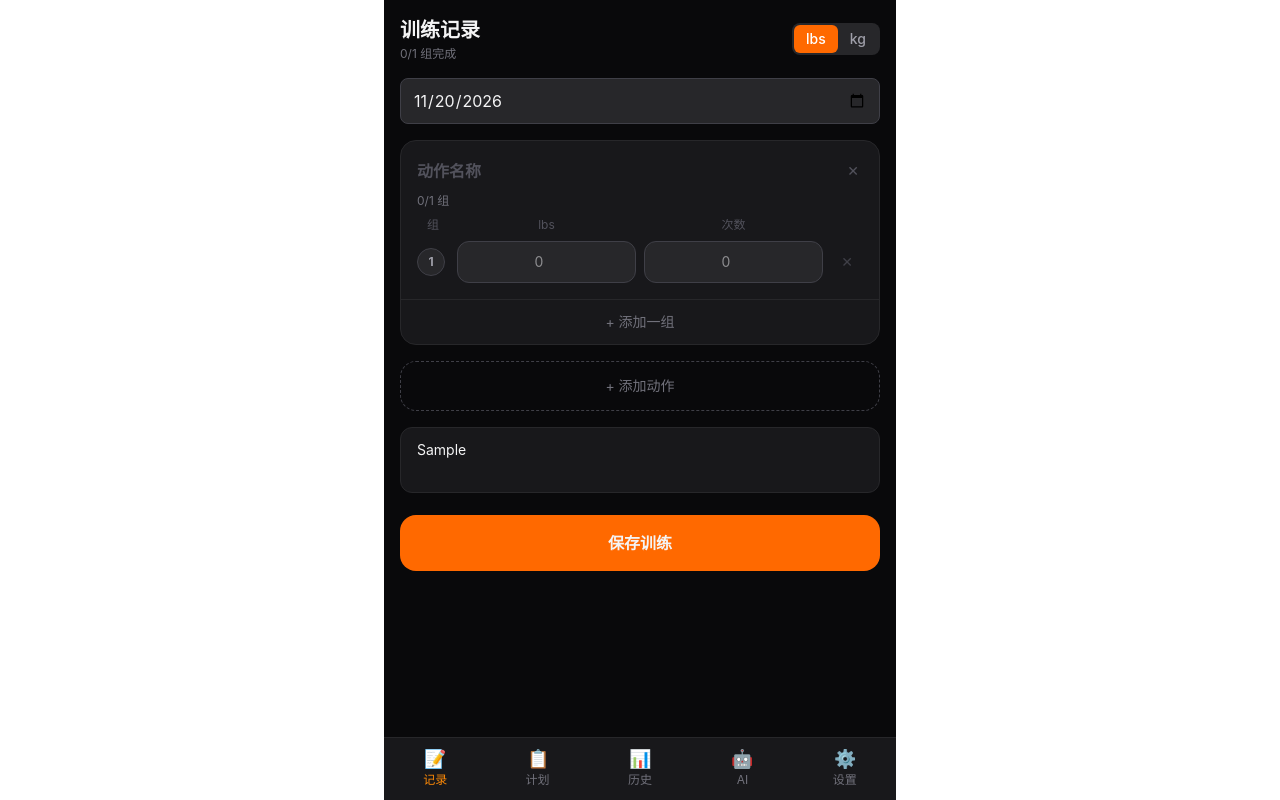
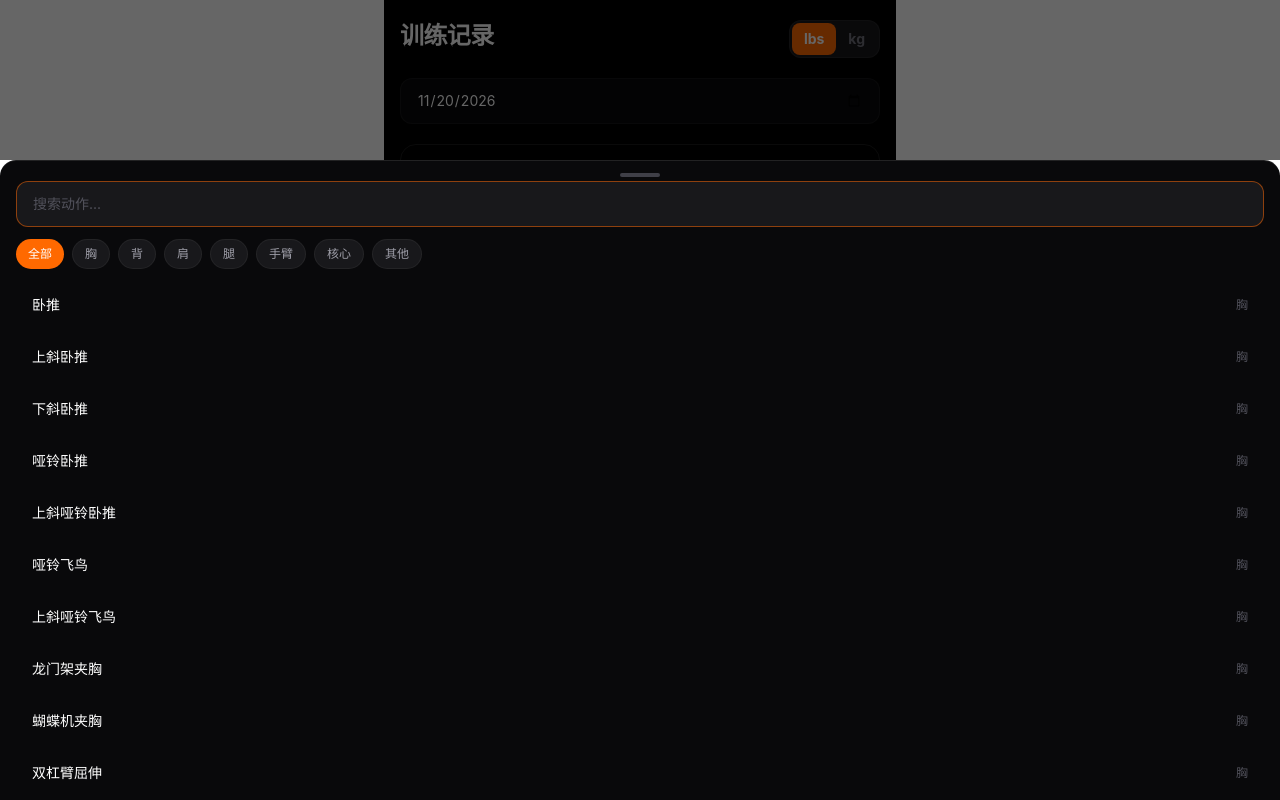
Before and after one commit to kjkjdhy/Gym-tracking-app, a React (Vite) app: page / in a window 1280 px wide. Both pictures are taken after typing "Sample" into the empty fields and a click on the button "+ 添加动作". Built offline with nearby package versions, Linux system fonts and the light colour scheme.

Commit message:
Style D redesign + exercise picker library

```diff
--- a/src/App.tsx
+++ b/src/App.tsx
@@ -19,7 +19,7 @@ export default function App() {
   const [activeTab, setActiveTab] = useState<Tab>('log')
 
   return (
-    <div className="flex flex-col h-screen bg-zinc-950 text-zinc-100 max-w-lg mx-auto">
+    <div className="flex flex-col h-screen bg-black text-white max-w-lg mx-auto">
       <main className="flex-1 overflow-y-auto">
         {activeTab === 'log' && <LogPage />}
         {activeTab === 'plan' && <PlanPage />}
@@ -28,7 +28,7 @@ export default function App() {
         {activeTab === 'settings' && <SettingsPage />}
       </main>
 
-      <nav className="flex border-t border-zinc-800 bg-zinc-900 pb-safe">
+      <nav className="flex border-t border-white/5 bg-zinc-950 pb-safe">
         {tabs.map((tab) => (
           <button
             key={tab.id}
--- /dev/null
+++ b/src/components/ExercisePicker.tsx
@@ -0,0 +1,110 @@
+import { useState, useEffect, useRef } from 'react'
+import { EXERCISES, CATEGORIES } from '../lib/exercises'
+
+interface Props {
+  onSelect: (name: string) => void
+  onClose: () => void
+}
+
+export default function ExercisePicker({ onSelect, onClose }: Props) {
+  const [query, setQuery] = useState('')
+  const [category, setCategory] = useState('全部')
+  const inputRef = useRef<HTMLInputElement>(null)
+
+  useEffect(() => {
+    setTimeout(() => inputRef.current?.focus(), 100)
+  }, [])
+
+  const categories = ['全部', ...CATEGORIES]
+
+  const filtered = EXERCISES.filter(ex => {
+    const matchCat = category === '全部' || ex.category === category
+    const matchQuery = ex.name.includes(query)
+    return matchCat && matchQuery
+  })
+
+  return (
+    <div className="fixed inset-0 z-50 flex flex-col" onClick={onClose}>
+      {/* 背景遮罩 */}
+      <div className="flex-1 bg-black/60" />
+
+      {/* 底部面板 */}
+      <div
+        className="bg-zinc-950 border-t border-white/10 rounded-t-2xl flex flex-col"
+        style={{ maxHeight: '80vh' }}
+        onClick={e => e.stopPropagation()}
+      >
+        {/* 把手 */}
+        <div className="flex justify-center pt-3 pb-1">
+          <div className="w-10 h-1 bg-zinc-700 rounded-full" />
+        </div>
+
+        {/* 搜索栏 */}
+        <div className="px-4 pb-3">
+          <input
+            ref={inputRef}
+            type="text"
+            value={query}
+            onChange={e => setQuery(e.target.value)}
+            placeholder="搜索动作..."
+            className="w-full bg-zinc-900 rounded-xl px-4 py-3 text-white placeholder-zinc-600 text-sm focus:outline-none border border-white/5 focus:border-orange-500/50"
+          />
+        </div>
+
+        {/* 分类标签 */}
+        <div className="flex gap-2 px-4 pb-3 overflow-x-auto scrollbar-none">
+          {categories.map(cat => (
+            <button
+              key={cat}
+              onClick={() => setCategory(cat)}
+              className={`flex-shrink-0 px-3 py-1.5 rounded-full text-xs font-medium transition-colors ${
+                category === cat
+                  ? 'bg-orange-500 text-white'
+                  : 'bg-zinc-900 text-zinc-400 border border-white/5'
+              }`}
+            >
+              {cat}
+            </button>
+          ))}
+        </div>
+
+        {/* 动作列表 */}
+        <div className="overflow-y-auto flex-1 px-4 pb-6">
+          {filtered.length === 0 && (
+            <div className="text-center py-8">
+              <p className="text-zinc-500 text-sm">没有找到"{query}"</p>
+              <button
+                onClick={() => { onSelect(query); onClose() }}
+                className="mt-3 text-orange-500 text-sm"
+              >
+                直接添加"{query}"
+              </button>
+            </div>
+          )}
+          <div className="space-y-1">
+            {filtered.map(ex => (
+              <button
+                key={ex.name}
+                onClick={() => { onSelect(ex.name); onClose() }}
+                className="w-full flex items-center justify-between px-4 py-3.5 rounded-xl hover:bg-white/5 active:bg-white/10 transition-colors text-left"
+              >
+                <span className="text-white text-sm font-medium">{ex.name}</span>
+                <span className="text-zinc-600 text-xs">{ex.category}</span>
+              </button>
+            ))}
+          </div>
+
+          {/* 自定义输入 */}
+          {query && filtered.length > 0 && (
+            <button
+              onClick={() => { onSelect(query); onClose() }}
+              className="w-full flex items-center px-4 py-3.5 rounded-xl border border-dashed border-white/10 mt-2 text-zinc-500 text-sm"
+            >
+              + 添加自定义"{query}"
+            </button>
+          )}
+        </div>
+      </div>
+    </div>
+  )
+}
--- /dev/null
+++ b/src/lib/exercises.ts
@@ -0,0 +1,78 @@
+export interface ExerciseTemplate {
+  name: string
+  category: string
+}
+
+export const CATEGORIES = ['胸', '背', '肩', '腿', '手臂', '核心', '其他']
+
+export const EXERCISES: ExerciseTemplate[] = [
+  // 胸
+  { name: '卧推', category: '胸' },
+  { name: '上斜卧推', category: '胸' },
+  { name: '下斜卧推', category: '胸' },
+  { name: '哑铃卧推', category: '胸' },
+  { name: '上斜哑铃卧推', category: '胸' },
+  { name: '哑铃飞鸟', category: '胸' },
+  { name: '上斜哑铃飞鸟', category: '胸' },
+  { name: '龙门架夹胸', category: '胸' },
+  { name: '蝴蝶机夹胸', category: '胸' },
+  { name: '双杠臂屈伸', category: '胸' },
+
+  // 背
+  { name: '引体向上', category: '背' },
+  { name: '高位下拉', category: '背' },
+  { name: '坐姿划船', category: '背' },
+  { name: '单臂哑铃划船', category: '背' },
+  { name: '俯身杠铃划船', category: '背' },
+  { name: 'T杠划船', category: '背' },
+  { name: '硬拉', category: '背' },
+  { name: '直腿硬拉', category: '背' },
+  { name: '绳索直臂下压', category: '背' },
+  { name: '反握高位下拉', category: '背' },
+
+  // 肩
+  { name: '杠铃肩推', category: '肩' },
+  { name: '哑铃肩推', category: '肩' },
+  { name: '阿诺德推举', category: '肩' },
+  { name: '侧平举', category: '肩' },
+  { name: '前平举', category: '肩' },
+  { name: '俯身侧平举', category: '肩' },
+  { name: '绳索侧平举', category: '肩' },
+  { name: '颈后推举', category: '肩' },
+  { name: '直立划船', category: '肩' },
+
+  // 腿
+  { name: '深蹲', category: '腿' },
+  { name: '腿举', category: '腿' },
+  { name: '哈克深蹲', category: '腿' },
+  { name: '保加利亚深蹲', category: '腿' },
+  { name: '箭步蹲', category: '腿' },
+  { name: '腿屈伸', category: '腿' },
+  { name: '腿弯举', category: '腿' },
+  { name: '罗马尼亚硬拉', category: '腿' },
+  { name: '小腿提踵', category: '腿' },
+  { name: '坐姿提踵', category: '腿' },
+
+  // 手臂
+  { name: '哑铃弯举', category: '手臂' },
+  { name: '杠铃弯举', category: '手臂' },
+  { name: '锤式弯举', category: '手臂' },
+  { name: '牧师弯举', category: '手臂' },
+  { name: '绳索弯举', category: '手臂' },
+  { name: '集中弯举', category: '手臂' },
+  { name: '窄距卧推', category: '手臂' },
+  { name: '颅骨碎裂者', category: '手臂' },
+  { name: '绳索下压', category: '手臂' },
+  { name: '仰卧臂屈伸', category: '手臂' },
+  { name: '哑铃臂屈伸', category: '手臂' },
+  { name: '绳索臂屈伸', category: '手臂' },
+
+  // 核心
+  { name: '卷腹', category: '核心' },
+  { name: '仰卧起坐', category: '核心' },
+  { name: '悬挂举腿', category: '核心' },
+  { name: '平板支撑', category: '核心' },
+  { name: '俄罗斯转体', category: '核心' },
+  { name: '卷腹机', category: '核心' },
+  { name: '绳索卷腹', category: '核心' },
+]
--- a/src/pages/LogPage.tsx
+++ b/src/pages/LogPage.tsx
@@ -1,7 +1,8 @@
 import { useState, useEffect } from 'react'
 import { db } from '../db'
-import type { ExerciseSet, SetRecord } from '../db'
+import type { ExerciseSet } from '../db'
 import { syncToGitHub } from '../lib/github-sync'
+import ExercisePicker from '../components/ExercisePicker'
 
 function localToday() {
   const d = new Date()
@@ -17,23 +18,14 @@ interface Draft {
   unit: 'kg' | 'lbs'
 }
 
-function saveDraft(draft: Draft) {
-  localStorage.setItem(DRAFT_KEY, JSON.stringify(draft))
+function saveDraft(d: Draft) { localStorage.setItem(DRAFT_KEY, JSON.stringify(d)) }
+function loadDraft(): Draft | null {
+  try { return JSON.parse(localStorage.getItem(DRAFT_KEY) ?? 'null') } catch { return null }
 }
+function clearDraft() { localStorage.removeItem(DRAFT_KEY) }
 
-function loadDraft(): Draft | null {
-  try {
-    const raw = localStorage.getItem(DRAFT_KEY)
-    return raw ? JSON.parse(raw) : null
-  } catch { return null }
-}
-
-function clearDraft() {
-  localStorage.removeItem(DRAFT_KEY)
-}
-
-function calcVolume(sets: SetRecord[], unit: 'kg' | 'lbs') {
-  const total = sets.reduce((sum, s) => sum + s.weight * s.reps, 0)
+function calcVolume(sets: ExerciseSet['sets'], unit: string) {
+  const total = sets.reduce((s, r) => s + r.weight * r.reps, 0)
   return total > 0 ? `${total.toLocaleString()} ${unit}` : null
 }
 
@@ -45,28 +37,25 @@ export default function LogPage() {
   const [saving, setSaving] = useState(false)
   const [saved, setSaved] = useState(false)
   const [loaded, setLoaded] = useState(false)
+  const [showPicker, setShowPicker] = useState(false)
 
   useEffect(() => {
     async function init() {
       const draft = loadDraft()
       if (draft) {
-        setDate(draft.date)
-        setExercises(draft.exercises)
-        setNote(draft.note)
-        setUnit(draft.unit ?? 'lbs')
-        setLoaded(true)
-        return
+        setDate(draft.date); setExercises(draft.exercises)
+        setNote(draft.note); setUnit(draft.unit ?? 'lbs')
+        setLoaded(true); return
       }
       const today = localToday()
       const existing = await db.workoutLogs.where('date').equals(today).first()
       if (existing) {
-        setExercises(existing.exercises)
-        setNote(existing.note ?? '')
-        const firstUnit = existing.exercises[0]?.sets[0]?.unit
-        if (firstUnit) setUnit(firstUnit)
+        setExercises(existing.exercises); setNote(existing.note ?? '')
+        const u = existing.exercises[0]?.sets[0]?.unit
+        if (u) setUnit(u)
       } else {
-        const settings = await db.settings.orderBy('id').first()
-        if (settings?.weightUnit) setUnit(settings.weightUnit)
+        const s = await db.settings.orderBy('id').first()
+        if (s?.weightUnit) setUnit(s.weightUnit)
       }
       setLoaded(true)
     }
@@ -81,17 +70,12 @@ export default function LogPage() {
   async function handleDateChange(newDate: string) {
     setDate(newDate)
     const existing = await db.workoutLogs.where('date').equals(newDate).first()
-    if (existing) {
-      setExercises(existing.exercises)
-      setNote(existing.note ?? '')
-    } else {
-      setExercises([])
-      setNote('')
-    }
+    if (existing) { setExercises(existing.exercises); setNote(existing.note ?? '') }
+    else { setExercises([]); setNote('') }
   }
 
-  function addExercise() {
-    setExercises(prev => [...prev, { exerciseName: '', sets: [{ reps: 0, weight: 0, unit, done: false }] }])
+  function addExercise(name: string) {
+    setExercises(prev => [...prev, { exerciseName: name, sets: [{ reps: 0, weight: 0, unit, done: false }] }])
   }
 
   function updateExerciseName(i: number, name: string) {
@@ -100,17 +84,9 @@ export default function LogPage() {
 
   function addSet(ei: number) {
     setExercises(prev => {
-      const updated = [...prev]
-      const lastSet = updated[ei].sets[updated[ei].sets.length - 1]
-      updated[ei] = {
-        ...updated[ei],
-        sets: [...updated[ei].sets, {
-          reps: lastSet?.reps ?? 0,
-          weight: lastSet?.weight ?? 0,
-          unit,
-          done: false,
-        }],
-      }
+      const updated = prev.map(ex => ({ ...ex, sets: [...ex.sets] }))
+      const last = updated[ei].sets[updated[ei].sets.length - 1]
+      updated[ei].sets.push({ reps: last?.reps ?? 0, weight: last?.weight ?? 0, unit, done: false })
       return updated
     })
   }
@@ -147,21 +123,15 @@ export default function LogPage() {
     if (exercises.length === 0) return
     setSaving(true)
     const existing = await db.workoutLogs.where('date').equals(date).first()
-    if (existing) {
-      await db.workoutLogs.update(existing.id!, { exercises, note })
-    } else {
-      await db.workoutLogs.add({ date, exercises, note, createdAt: Date.now() })
-    }
+    if (existing) await db.workoutLogs.update(existing.id!, { exercises, note })
+    else await db.workoutLogs.add({ date, exercises, note, createdAt: Date.now() })
     clearDraft()
-    setSaving(false)
-    setSaved(true)
+    setSaving(false); setSaved(true)
     setTimeout(() => setSaved(false), 2000)
     db.settings.orderBy('id').first().then(s => {
-      if (s?.githubToken) {
-        syncToGitHub(s.githubToken)
+      if (s?.githubToken) syncToGitHub(s.githubToken)
         .then(() => db.settings.update(s.id!, { lastSyncAt: Date.now() }))
         .catch(() => {})
-      }
     })
   }
 
@@ -169,20 +139,22 @@ export default function LogPage() {
   const totalSets = exercises.flatMap(e => e.sets).length
 
   return (
-    <div className="p-4 space-y-4">
+    <>
+      <div className="p-4 space-y-5 bg-black min-h-full">
+
         {/* 顶栏 */}
-      <div className="flex items-center justify-between">
+        <div className="flex items-start justify-between pt-1">
           <div>
-          <h1 className="text-xl font-bold text-zinc-100">训练记录</h1>
+            <h1 className="text-2xl font-black text-white tracking-tight">训练记录</h1>
             {totalSets > 0 && (
-            <p className="text-xs text-zinc-500 mt-0.5">{doneCount}/{totalSets} 组完成</p>
+              <p className="text-xs text-zinc-500 mt-0.5 font-medium">{doneCount} / {totalSets} 组完成</p>
             )}
           </div>
-        <div className="flex bg-zinc-800 rounded-lg p-0.5">
+          <div className="flex bg-zinc-900 rounded-xl p-0.5 border border-white/5">
             {(['lbs', 'kg'] as const).map(u => (
               <button key={u} onClick={() => setUnit(u)}
-              className={`px-3 py-1 rounded-md text-sm font-medium transition-colors ${
-                unit === u ? 'bg-orange-500 text-white' : 'text-zinc-400 hover:text-zinc-200'
+                className={`px-3 py-1.5 rounded-lg text-sm font-bold transition-colors ${
+                  unit === u ? 'bg-orange-500 text-white' : 'text-zinc-500'
                 }`}>
                 {u}
               </button>
@@ -194,8 +166,8 @@ export default function LogPage() {
         <input
           type="date"
           value={date}
-        onChange={(e) => handleDateChange(e.target.value)}
-        className="w-full bg-zinc-800 rounded-lg px-3 py-2.5 text-zinc-100 border border-zinc-700 focus:outline-none focus:border-orange-500"
+          onChange={e => handleDateChange(e.target.value)}
+          className="w-full bg-zinc-950 rounded-xl px-4 py-3 text-white border border-white/5 focus:outline-none focus:border-orange-500/50 text-sm"
         />
 
         {/* 动作列表 */}
@@ -203,76 +175,60 @@ export default function LogPage() {
           const volume = calcVolume(exercise.sets, unit)
           const doneSets = exercise.sets.filter(s => s.done).length
           return (
-          <div key={ei} className="bg-zinc-900 rounded-2xl border border-zinc-800 overflow-hidden">
+            <div key={ei} className="rounded-2xl overflow-hidden border border-white/5">
               {/* 动作标题 */}
-            <div className="flex items-center gap-2 px-4 pt-4 pb-2">
+              <div className="bg-zinc-950 px-4 pt-4 pb-3">
+                <div className="flex items-start justify-between gap-2">
                   <input
                     type="text"
+                    value={exercise.exerciseName}
+                    onChange={e => updateExerciseName(ei, e.target.value)}
                     placeholder="动作名称"
-                value={exercise.exerciseName}
-                onChange={(e) => updateExerciseName(ei, e.target.value)}
-                className="flex-1 bg-transparent text-zinc-100 placeholder-zinc-600 font-semibold text-base focus:outline-none"
+                    className="flex-1 bg-transparent text-white font-black text-lg tracking-tight focus:outline-none placeholder-zinc-700"
                   />
-              <button onClick={() => removeExercise(ei)} className="text-zinc-600 hover:text-red-400 text-sm p-1">✕</button>
+                  <button onClick={() => removeExercise(ei)} className="text-zinc-700 hover:text-red-500 mt-1 text-sm">✕</button>
+                </div>
+                <div className="flex gap-3 mt-1">
+                  <span className="text-xs text-zinc-600 font-medium">{doneSets}/{exercise.sets.length} 组</span>
+                  {volume && <span className="text-xs text-zinc-600 font-medium">总量 {volume}</span>}
+                </div>
               </div>
 
-            {/* 统计行 */}
-            <div className="flex items-center gap-3 px-4 pb-2">
-              <span className="text-xs text-zinc-500">{doneSets}/{exercise.sets.length} 组</span>
-              {volume && <span className="text-xs text-zinc-500">总量 {volume}</span>}
-            </div>
-
-            {/* 组列表表头 */}
-            <div className="grid grid-cols-[2rem_1fr_1fr_2rem] gap-2 px-4 pb-1">
-              <span className="text-xs text-zinc-600 text-center">组</span>
-              <span className="text-xs text-zinc-600 text-center">{unit}</span>
-              <span className="text-xs text-zinc-600 text-center">次数</span>
+              {/* 表头 */}
+              <div className="grid grid-cols-[2.5rem_1fr_1fr_2rem] gap-2 px-4 py-2 bg-black border-t border-white/5">
+                <span className="text-xs text-zinc-700 font-bold text-center">组</span>
+                <span className="text-xs text-zinc-700 font-bold text-center">{unit.toUpperCase()}</span>
+                <span className="text-xs text-zinc-700 font-bold text-center">次数</span>
                 <span />
               </div>
 
               {/* 组列表 */}
-            <div className="px-4 space-y-2 pb-3">
+              <div className="bg-black px-4 space-y-2 pb-3 pt-1">
                 {exercise.sets.map((set, si) => (
-                <div key={si} className={`grid grid-cols-[2rem_1fr_1fr_2rem] gap-2 items-center rounded-xl px-0 py-1 transition-colors ${set.done ? 'opacity-60' : ''}`}>
-                  {/* 组号 / 打勾 */}
+                  <div key={si} className={`grid grid-cols-[2.5rem_1fr_1fr_2rem] gap-2 items-center transition-opacity ${set.done ? 'opacity-40' : ''}`}>
                     <button
                       onClick={() => toggleDone(ei, si)}
-                    className={`w-7 h-7 rounded-full flex items-center justify-center text-xs font-bold transition-colors ${
-                      set.done
-                        ? 'bg-orange-500 text-white'
-                        : 'bg-zinc-800 text-zinc-400 border border-zinc-700'
+                      className={`w-8 h-8 rounded-full flex items-center justify-center text-xs font-black transition-colors ${
+                        set.done ? 'bg-orange-500 text-white' : 'border border-zinc-800 text-zinc-500'
                       }`}
                     >
                       {set.done ? '✓' : si + 1}
                     </button>
-
-                  {/* 重量 */}
                     <input
-                    type="number"
-                    inputMode="decimal"
+                      type="number" inputMode="decimal"
                       value={set.weight || ''}
-                    onChange={(e) => updateSet(ei, si, 'weight', e.target.value)}
-                    placeholder="0"
-                    className="bg-zinc-800 rounded-xl px-3 py-2.5 text-zinc-100 text-center text-sm border border-zinc-700 focus:outline-none focus:border-orange-500 w-full"
+                      onChange={e => updateSet(ei, si, 'weight', e.target.value)}
+                      placeholder="—"
+                      className="bg-zinc-950 border border-white/5 rounded-xl px-3 py-3 text-white text-center font-bold text-base focus:outline-none focus:border-orange-500/50 w-full"
                     />
-
-                  {/* 次数 */}
                     <input
-                    type="number"
-                    inputMode="numeric"
+                      type="number" inputMode="numeric"
                       value={set.reps || ''}
-                    onChange={(e) => updateSet(ei, si, 'reps', e.target.value)}
-                    placeholder="0"
-                    className="bg-zinc-800 rounded-xl px-3 py-2.5 text-zinc-100 text-center text-sm border border-zinc-700 focus:outline-none focus:border-orange-500 w-full"
+                      onChange={e => updateSet(ei, si, 'reps', e.target.value)}
+                      placeholder="—"
+                      className="bg-zinc-950 border border-white/5 rounded-xl px-3 py-3 text-white text-center font-bold text-base focus:outline-none focus:border-orange-500/50 w-full"
                     />
-
-                  {/* 删除 */}
-                  <button
-                    onClick={() => removeSet(ei, si)}
-                    className="text-zinc-700 hover:text-red-400 text-sm flex items-center justify-center h-7"
-                  >
-                    ✕
-                  </button>
+                    <button onClick={() => removeSet(ei, si)} className="text-zinc-800 hover:text-red-500 text-sm flex items-center justify-center h-8">✕</button>
                   </div>
                 ))}
               </div>
@@ -280,7 +236,7 @@ export default function LogPage() {
               {/* 添加一组 */}
               <button
                 onClick={() => addSet(ei)}
-              className="w-full py-3 text-sm text-zinc-500 hover:text-orange-400 border-t border-zinc-800 transition-colors"
+                className="w-full py-3.5 text-sm font-bold text-zinc-600 hover:text-orange-500 bg-black border-t border-white/5 transition-colors tracking-wide"
               >
                 + 添加一组
               </button>
@@ -288,10 +244,10 @@ export default function LogPage() {
           )
         })}
 
-      {/* 添加动作 */}
+        {/* 添加动作按钮 */}
         <button
-        onClick={addExercise}
-        className="w-full py-3.5 border border-dashed border-zinc-700 rounded-2xl text-zinc-500 hover:text-zinc-200 hover:border-zinc-500 transition-colors text-sm"
+          onClick={() => setShowPicker(true)}
+          className="w-full py-4 rounded-2xl border border-white/10 text-white font-bold text-sm tracking-widest hover:border-orange-500/50 hover:text-orange-500 transition-colors"
         >
           + 添加动作
         </button>
@@ -299,20 +255,30 @@ export default function LogPage() {
         {/* 备注 */}
         <textarea
           value={note}
-        onChange={(e) => setNote(e.target.value)}
-        placeholder="备注"
+          onChange={e => setNote(e.target.value)}
+          placeholder="备注..."
           rows={2}
-        className="w-full bg-zinc-900 rounded-xl px-4 py-3 text-zinc-100 placeholder-zinc-600 border border-zinc-800 focus:outline-none focus:border-orange-500 resize-none text-sm"
+          className="w-full bg-zinc-950 rounded-xl px-4 py-3 text-white placeholder-zinc-700 border border-white/5 focus:outline-none focus:border-orange-500/50 resize-none text-sm"
         />
 
-      {/* 保存 */}
+        {/* 保存按钮 */}
         <button
           onClick={handleSave}
           disabled={saving || exercises.length === 0}
-        className="w-full py-4 bg-orange-500 hover:bg-orange-400 disabled:bg-zinc-800 disabled:text-zinc-600 rounded-2xl font-semibold text-base transition-colors"
+          className="w-full py-4 bg-orange-500 hover:bg-orange-400 disabled:bg-zinc-900 disabled:text-zinc-700 rounded-2xl font-black text-base tracking-wide transition-colors"
         >
-        {saving ? '保存中...' : saved ? '已保存!' : '保存训练'}
+          {saving ? '保存中...' : saved ? '已保存' : '保存训练'}
         </button>
+
       </div>
+
+      {/* 动作选择器 */}
+      {showPicker && (
+        <ExercisePicker
+          onSelect={addExercise}
+          onClose={() => setShowPicker(false)}
+        />
+      )}
+    </>
   )
 }
```
Lines whose indentation alone changed are shown as unchanged.
